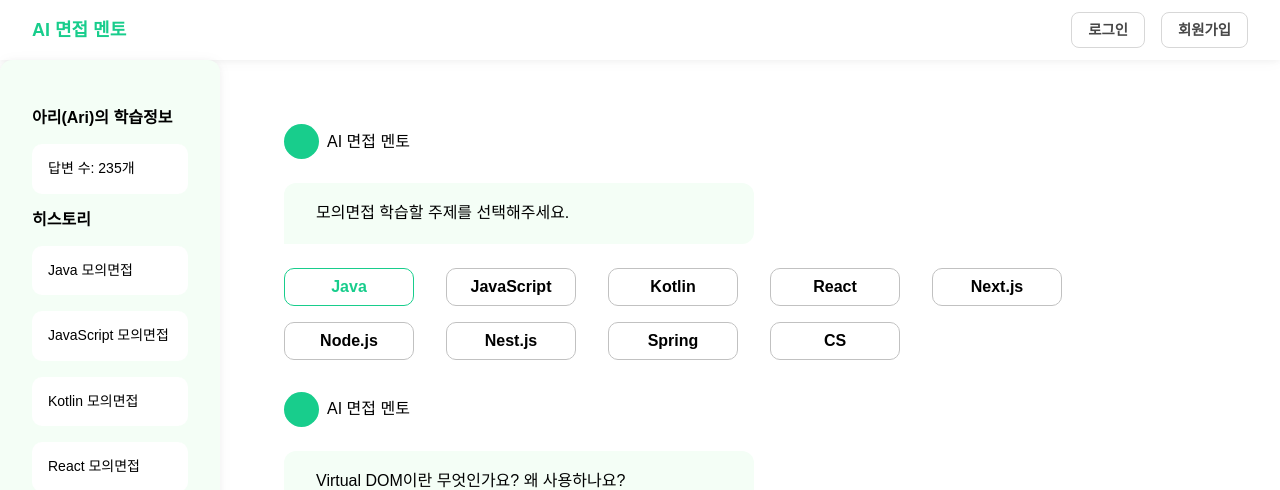
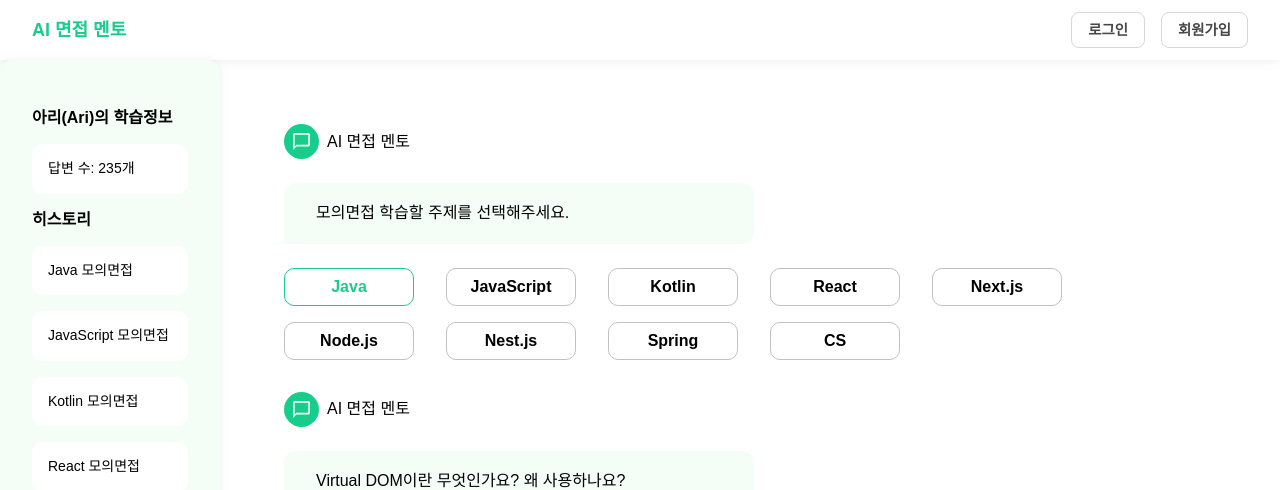
Before and after one commit to Oxygen-Respirator/client, a React (Vite) app: page / in a window 1280 px wide. Shown: the top 490 px of the page. Built offline with nearby package versions, Linux system fonts and the light colour scheme; no server answers.

Commit message:
feat : sgv 컴포넌트화

```diff
--- a/image.d.ts
+++ b/image.d.ts
@@ -1,8 +1,6 @@
 declare module "*.svg" {
   import React = require("react");
-  export const ReactComponent: React.FunctionComponent<
-    React.SVGProps<SVGSVGElement>
-  >;
+  export const ReactComponent: React.FC<React.SVGProps<SVGSVGElement>>;
   const src: string;
-  export default src;
+  export default ReactComponent;
 }
--- /dev/null
+++ b/src/components/Svg/AiProfile.tsx
@@ -0,0 +1,16 @@
+export default function AiProfile() {
+  return (
+    <svg
+      width="17"
+      height="17"
+      viewBox="0 0 17 17"
+      fill="none"
+      xmlns="http://www.w3.org/2000/svg"
+    >
+      <path
+        d="M15.2471 0H1.69412C0.762353 0 0 0.762353 0 1.69412V16.9412L3.38824 13.5529H15.2471C16.1788 13.5529 16.9412 12.7906 16.9412 11.8588V1.69412C16.9412 0.762353 16.1788 0 15.2471 0ZM15.2471 11.8588H3.38824L1.69412 13.5529V1.69412H15.2471V11.8588Z"
+        fill="white"
+      />
+    </svg>
+  );
+}
--- /dev/null
+++ b/src/components/Svg/index.ts
@@ -0,0 +1,3 @@
+import AiProfile from "./AiProfile";
+
+export { AiProfile };
--- a/src/pages/Main/components/Chat/Chat.tsx
+++ b/src/pages/Main/components/Chat/Chat.tsx
@@ -1,6 +1,6 @@
 import { useState } from "react";
 import styled from "styled-components";
-// import { ReactComponent as AIProfile } from "@/assets/AIProfile.svg";
+import { AiProfile } from "@/components/Svg";
 
 const Chat = () => {
   const [selectdSbj, setSelectedSbj] = useState<string>("Java");
@@ -22,7 +22,9 @@ const Chat = () => {
       <MessageWrap>
         <AIContainrer>
           <Row>
-            <ProfileImgWrap>{/* <AIProfile /> */}</ProfileImgWrap>
+            <ProfileImgWrap>
+              <AiProfile />
+            </ProfileImgWrap>
             <p>AI 면접 멘토</p>
           </Row>
 
@@ -34,7 +36,7 @@ const Chat = () => {
                 onClick={() => {
                   setSelectedSbj(sbj);
                 }}
-                selectdSbj={!!(selectdSbj === sbj)}
+                $selectdSbj={!!(selectdSbj === sbj)}
               >
                 {sbj}
               </SubjectItem>
@@ -43,7 +45,9 @@ const Chat = () => {
         </AIContainrer>
         <AIContainrer>
           <Row>
-            <ProfileImgWrap>{/* <AIProfile /> */}</ProfileImgWrap>
+            <ProfileImgWrap>
+              <AiProfile />
+            </ProfileImgWrap>
             <p>AI 면접 멘토</p>
           </Row>
 
@@ -82,7 +86,9 @@ const Chat = () => {
         </RowEnd>
         <AIContainrer>
           <Row>
-            <ProfileImgWrap>{/* <AIProfile /> */}</ProfileImgWrap>
+            <ProfileImgWrap>
+              <AiProfile />
+            </ProfileImgWrap>
             <p>아리의 ai 멘토</p>
           </Row>
           <AIMessageWrap>
@@ -123,6 +129,9 @@ const MessageWrap = styled.div`
 `;
 
 const ProfileImgWrap = styled.div`
+  display: flex;
+  justify-content: center;
+  align-items: center;
   width: 35px;
   height: 35px;
   border-radius: 100%;
@@ -209,12 +218,13 @@ const ChatSendBtn = styled.button`
   font-weight: bold;
 `;
 
-const SubjectItem = styled.button<{ selectdSbj: boolean }>`
+const SubjectItem = styled.button<{ $selectdSbj: boolean }>`
   padding: 0.5rem 1rem;
   border: 1px solid
-    ${({ theme: { color }, selectdSbj }) =>
-      selectdSbj ? color.mainColor : color.borderColor};
-  color: ${({ theme: { color }, selectdSbj }) => selectdSbj && color.mainColor};
+    ${({ theme: { color }, $selectdSbj }) =>
+      $selectdSbj ? color.mainColor : color.borderColor};
+  color: ${({ theme: { color }, $selectdSbj }) =>
+    $selectdSbj && color.mainColor};
   border-radius: 10px;
   font-weight: bold;
   width: 130px;
```
Also changed, not shown: src/assets/AIProfile.svg (deleted).
